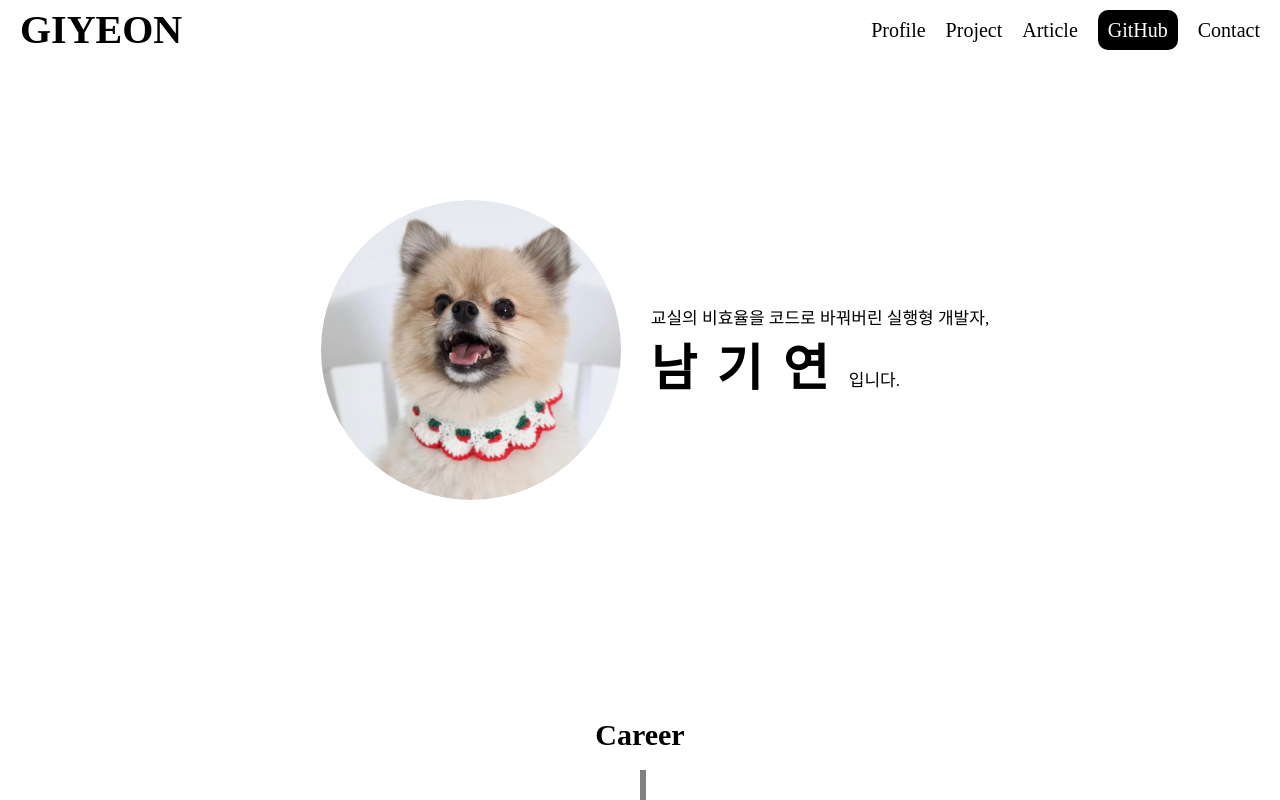
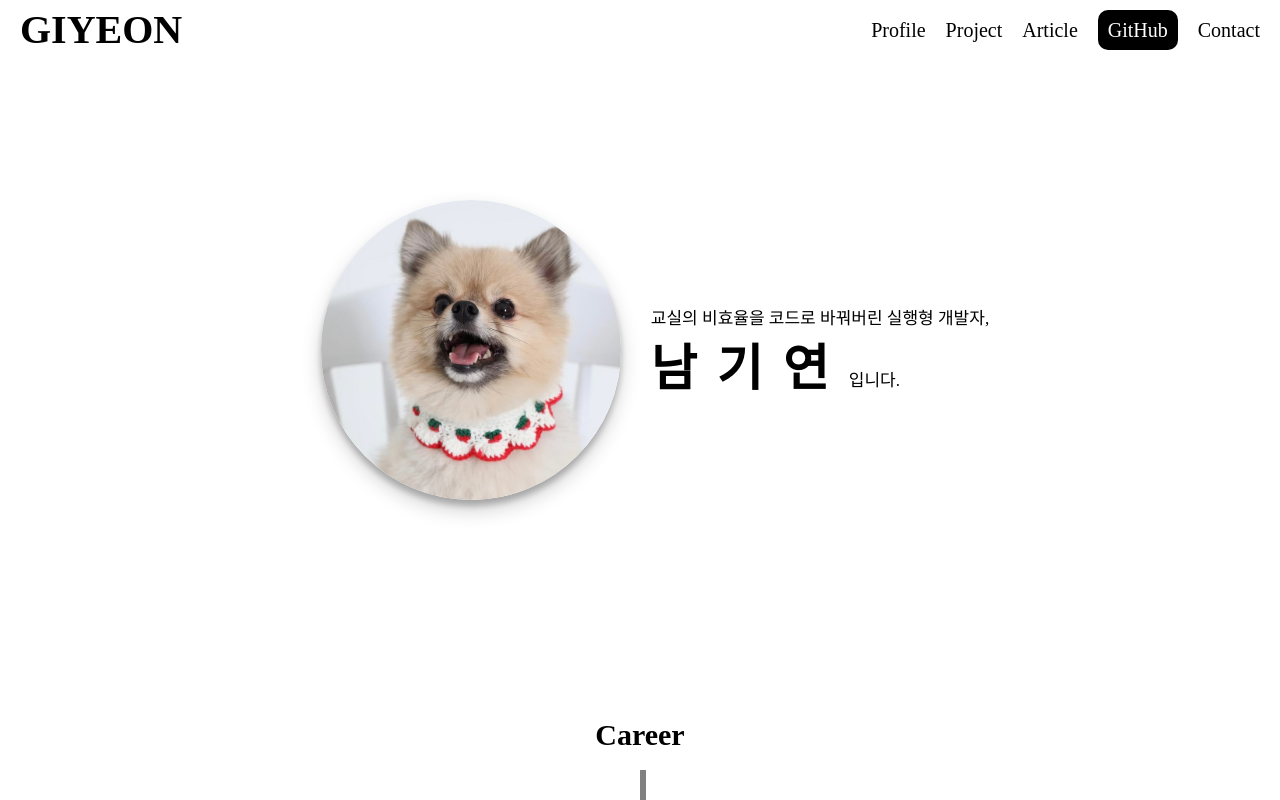
Before and after one commit to noeyigg/profile, a plain HTML site: page index.html in a window 1280 px wide. Shown: the top 800 px of the page. Drawn offline with nearby package versions, Linux system fonts and the light colour scheme.

Commit message:
refactor: 이미지 최적화

```diff
--- a/index.html
+++ b/index.html
@@ -45,7 +45,7 @@
     <main>
       <div class="profile">
         <div class="intro">
-          <img src="src/images/profile.jpg" alt="프로필 사진" />
+          <img fetchpriority="high" src="src/images/profile.jpg" sizes="30rem" alt="프로필 사진" />
           <div class="intro-text">
             <p>교실의 비효율을 코드로 바꿔버린 실행형 개발자,</p>
             <p><span class="name">남기연</span>입니다.</p>
--- a/profile.css
+++ b/profile.css
@@ -27,6 +27,8 @@
   width: 30rem;
   margin: 0 3rem;
   border-radius: 50%;
+  box-shadow: 0 10px 20px rgba(0,0,0,0.19), 0 6px 6px rgba(0,0,0,0.23);
+
 }
 
 .name {
```
